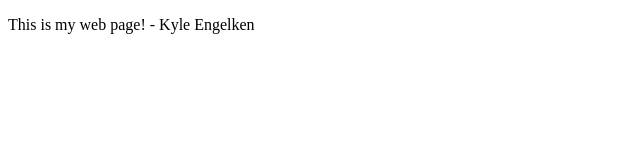
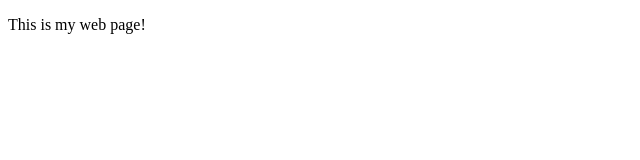
Before and after one commit to EvilZoidbergMD/CSE104, a plain HTML site: page index.html in a window 1280 px wide. Shown: the whole page, without its empty margins (0-640 px from the left). Drawn offline with Linux system fonts and the light colour scheme.

Commit message:
removed name, testing update speed

```diff
--- a/index.html
+++ b/index.html
@@ -5,7 +5,7 @@
   </head>
 
   <body>
-    <p>This is my web page! - Kyle Engelken</p>
+    <p>This is my web page!</p>
   </body>
 
 </html>
```
